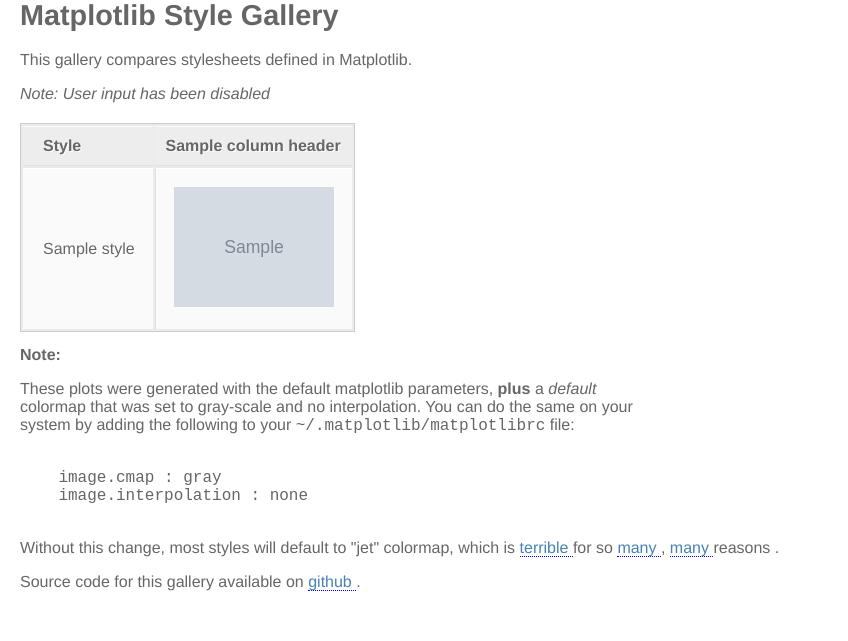
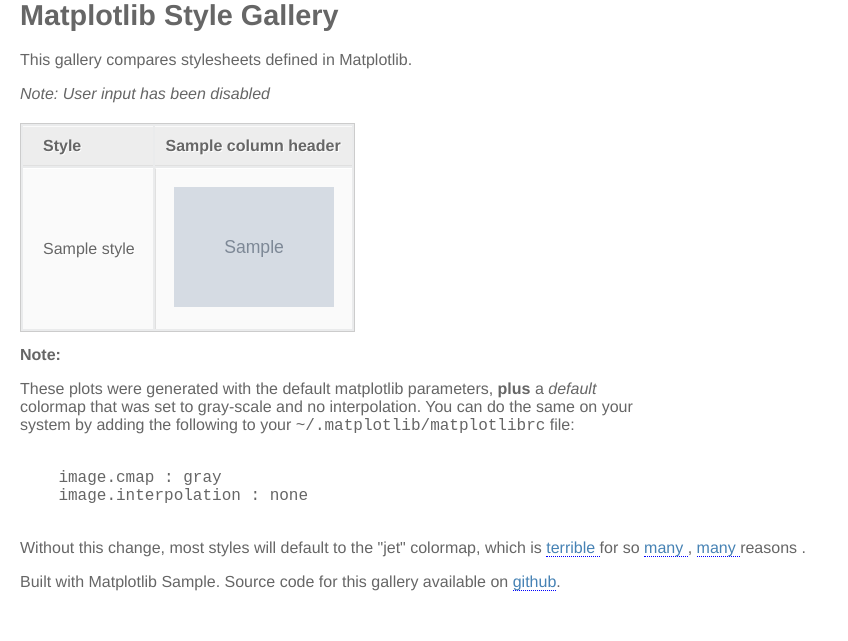
Before and after one commit to tonysyu/matplotlib-style-gallery, a Python web app: template mpl_style_gallery/templates/index.html in a window 1280 px wide. Shown: the part 21-662 px from the top of the page, without its empty margins (0-848 px from the left). Run offline with Jinja, Linux system fonts and the light colour scheme; the template is opened without the code that fills it: most values are stand-ins (such as "Sample title", 1, 10 or a date in 2020); grey boxes marked "Sample" are stand-in pictures; some libraries are stand-ins or nearby versions.

Commit message:
Add note about matplotlib version

```diff
--- a/mpl_style_gallery/app.py
+++ b/mpl_style_gallery/app.py
@@ -1,6 +1,7 @@
 import os.path as pth
 
 import flask
+import matplotlib
 from flask import request
 from jinja2 import Environment, FileSystemLoader
 
@@ -59,9 +60,10 @@ class GalleryApp(object):
     def _rendering_kwargs(self):
         return dict(
             allow_inputs=self._allow_inputs,
+            column_headers=self._plot_names,
             input_status=self._input_status,
             input_stylesheet=self._input_stylesheet,
-            column_headers=self._plot_names,
+            matplotlib_version=matplotlib.__version__,
         )
 
     def render(self):
--- a/mpl_style_gallery/build.py
+++ b/mpl_style_gallery/build.py
@@ -113,7 +113,7 @@ def build_gallery_table(src_dir=None, prevent_cache=False):
         if prevent_cache:
             image_list = [path + query_string for path in image_list]
         image_cells = [dict(url=path, thumbnail=path, alt='image',
-                            style=stylesheet, script=base_filename(path))
+                            style=stylesheet, type=base_filename(path))
                        for path in image_list]
         table.append([stylesheet, image_cells])
     return table
--- a/mpl_style_gallery/templates/cmap-note.html
+++ b/mpl_style_gallery/templates/cmap-note.html
@@ -11,7 +11,7 @@
     image.interpolation : none
   </code></pre>
 
-  Without this change, most styles will default to "jet" colormap, which is
+  Without this change, most styles will default to the "jet" colormap, which is
 
   <a href="http://www.researchgate.net/publication/6419747_Rainbow_color_map_%28still%29_considered_harmful">
       terrible
--- a/mpl_style_gallery/templates/index.html
+++ b/mpl_style_gallery/templates/index.html
@@ -20,10 +20,11 @@
 
   {% include "cmap-note.html" %}
 
-  Source code for this gallery available on
-  <a href="https://github.com/tonysyu/matplotlib-style-gallery">
-      github
-  </a>.
+  <p>
+    Built with Matplotlib {{ matplotlib_version }}.
+    Source code for this gallery available on
+    <a href="https://github.com/tonysyu/matplotlib-style-gallery">github</a>.
+  </p>
 
   <script src="https://ajax.googleapis.com/ajax/libs/jquery/1.11.1/jquery.min.js"></script>
   <script src="static/js/spin.min.js"></script>
```
